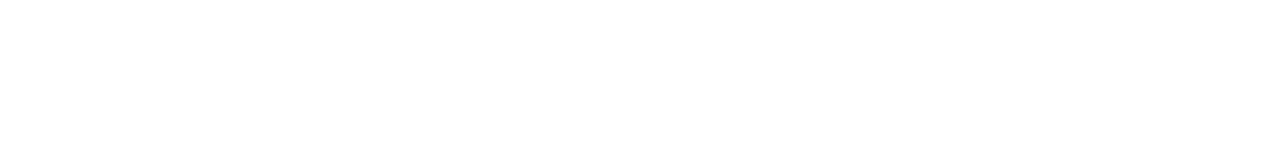
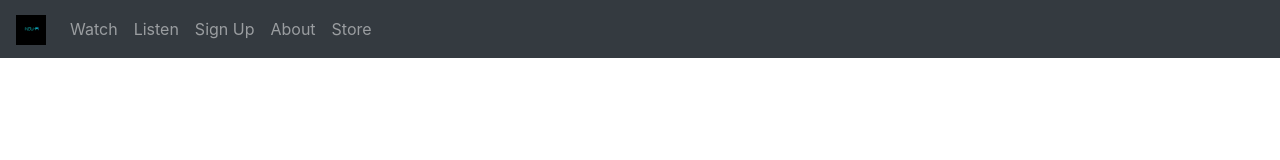
Before and after one commit to InAvision76/IndyFi, a website: page index.html in a window 1280 px wide. Drawn offline with nearby package versions, Linux system fonts and the light colour scheme.

Commit message:
Adds basic navbar

```diff
--- a/index.html
+++ b/index.html
@@ -23,6 +23,33 @@
     <title>Indy-Fi | SciFi</title>
   </head>
   <body>
+    <!-- navbar -->
+    <nav class="navbar navbar-expand-sm navbar-dark bg-dark">
+      <!-- <div class="container"> -->
+      <a href="#" class="navbar-brand"
+        ><img src="img/indyfi.jpg" alt="" height="30" width="30"
+      /></a>
+      <button
+        class="navbar-toggler"
+        type="button"
+        data-toggle="collapse"
+        data-target="#mainNav"
+      >
+        <span class="navbar-toggler-icon"></span>
+      </button>
+      <div class="collapse navbar-collapse" id="mainNav">
+        <ul class="navbar-nav">
+          <li class="nav-item"><a href="#" class="nav-link">Watch</a></li>
+          <li class="nav-item"><a href="#" class="nav-link">Listen</a></li>
+          <li class="nav-item"><a href="#" class="nav-link">Sign Up</a></li>
+          <li class="nav-item"><a href="#" class="nav-link">About</a></li>
+          <li class="nav-item"><a href="#" class="nav-link">Store</a></li>
+        </ul>
+      </div>
+      <!-- </div> end nav container -->
+    </nav>
+    <!-- end navbar -->
+
     <!-- header -->
     <!-- end header -->
 
```
